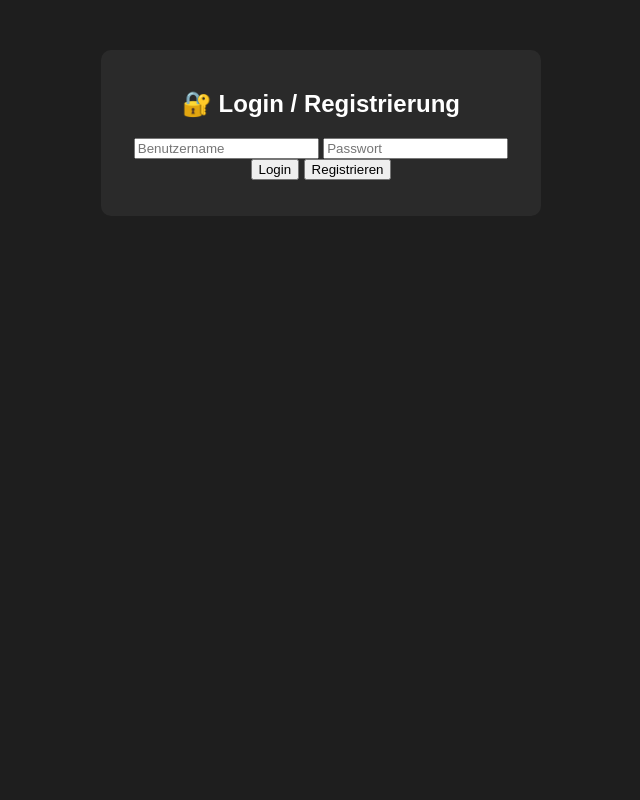
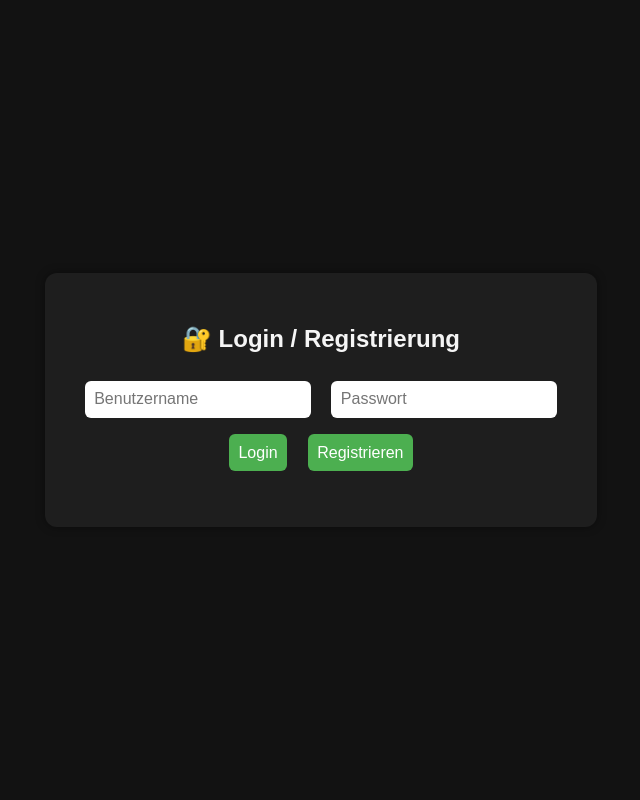
Before and after one commit to LemizrIwi/Chat, a FastAPI app: page / in a window 1280 px wide. Shown: the whole page, without its empty margins (319-959 px from the left). Run offline with FastAPI, Linux system fonts and the light colour scheme.

Commit message:
Update style.css

```diff
--- a/static/style.css
+++ b/static/style.css
@@ -1,37 +1,94 @@
+/* 🌑 Gesamtes Layout */
 body {
-    background: #1e1e1e;
-    color: white;
-    font-family: Arial, sans-serif;
     margin: 0;
-    padding: 0;
+    font-family: "Poppins", sans-serif;
+    background-color: #121212;
+    color: #f5f5f5;
+    display: flex;
+    justify-content: center;
+    align-items: center;
+    height: 100vh;
 }
 
-#login-container, #chat-container {
+/* 🧾 Login / Register Box */
+#login-container {
+    background: #1e1e1e;
+    padding: 2rem;
+    border-radius: 12px;
+    box-shadow: 0 0 10px rgba(0, 0, 0, 0.4);
+    text-align: center;
+}
+
+input, button {
+    margin: 0.5rem;
+    padding: 0.6rem;
+    border: none;
+    border-radius: 6px;
+    font-size: 1rem;
+}
+
+/* Buttons */
+button {
+    background-color: #4caf50;
+    color: white;
+    cursor: pointer;
+}
+button:hover {
+    background-color: #45a049;
+}
+
+/* 💬 Chat Container */
+#chat-container {
+    display: flex;
+    flex-direction: column;
     width: 400px;
-    margin: 50px auto;
-    text-align: center;
-    background: #2a2a2a;
-    padding: 20px;
+    height: 600px;
+    border-radius: 12px;
+    overflow: hidden;
+}
+
+/* Chatbox bleibt hell */
+#chat-box {
+    flex: 1;
+    background: #ffffff;
+    color: #000;
+    padding: 10px;
+    overflow-y: auto;
+}
+
+/* Input-Bereich bleibt dunkel */
+#chat-controls {
+    background: #1e1e1e;
+    display: flex;
+    padding: 10px;
+    align-items: center;
+}
+
+#chat-input {
+    flex: 1;
+    padding: 10px;
+    border-radius: 6px;
+    border: none;
+    margin-right: 10px;
+}
+
+#send-btn {
+    background-color: #007bff;
+    color: white;
+    border: none;
+    border-radius: 6px;
+    padding: 10px 15px;
+    cursor: pointer;
+}
+#send-btn:hover {
+    background-color: #0056b3;
+}
+
+/* Scrollbar */
+#chat-box::-webkit-scrollbar {
+    width: 6px;
+}
+#chat-box::-webkit-scrollbar-thumb {
+    background-color: #aaa;
     border-radius: 10px;
 }
-
-#chat-box {
-    background: #111;
-    border: 1px solid #333;
-    height: 300px;
-    overflow-y: auto;
-    padding: 10px;
-    text-align: left;
-}
-
-.message {
-    margin: 5px 0;
-}
-
-.username {
-    font-weight: bold;
-}
-
-#chat-controls {
-    margin-top: 10px;
-}
```
